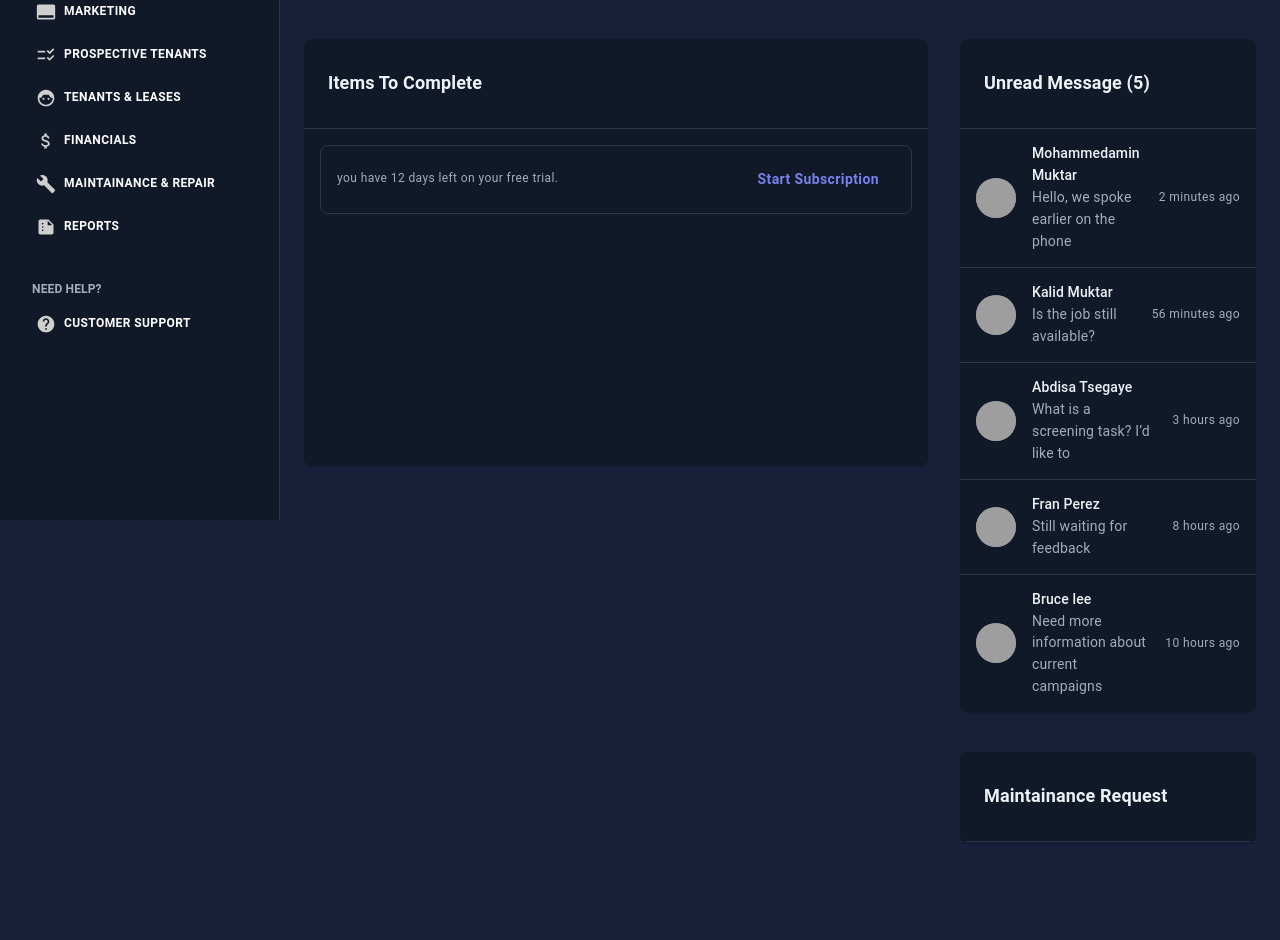
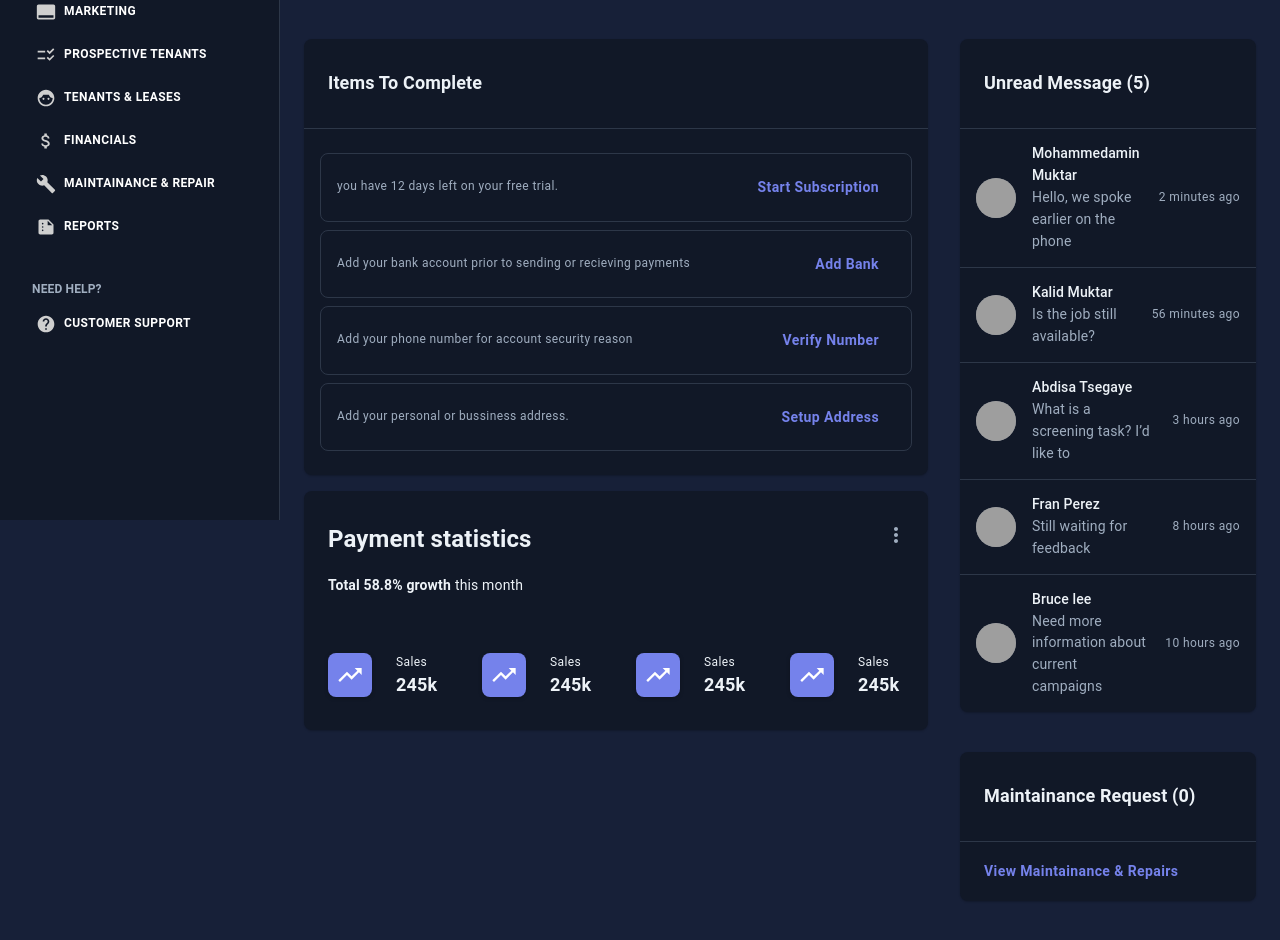
Before and after one commit to omni-saas/addis-flat, a Next.js app: page /dashboard in a window 1280 px wide. Shown: the part 280-1220 px from the top of the page. Before the commit the page ends 1162 px from the top, so only its background shows below. Built offline with nearby package versions, Linux system fonts and the light colour scheme; no server answers; grey boxes are pictures that could not be loaded.

Commit message:
dashboard sidebar final

```diff
--- a/app/dashboard/page.tsx
+++ b/app/dashboard/page.tsx
@@ -8,6 +8,7 @@ import PersonIcon from '@mui/icons-material/Person';
 import ItemToComplete from "@/components/dashboard-overview/items-to-complete";
 import UnreadMessage from "@/components/dashboard-overview/unread-message";
 import MaintainanceRequest from "@/components/dashboard-overview/maintenance-request";
+import AnalyticsCard from "@/components/dashboard-overview/analytics-card";
 
 export default function Dashboard() {
   return (
@@ -71,6 +72,7 @@ export default function Dashboard() {
                 xs={12}
               >
                 <ItemToComplete />
+                <AnalyticsCard />
               </Grid>
               <Grid
                 item
--- a/components/common/dashboard-navbar.tsx
+++ b/components/common/dashboard-navbar.tsx
@@ -25,6 +25,7 @@ interface DashboardNavbarProps extends AppBarProps {
 
 const DashboardNavbarRoot = styled(AppBar)(
   ({ theme }) => ({
+
     backgroundColor: theme.palette.background.paper,
     ...(
       theme.palette.mode === 'light'
@@ -100,6 +101,7 @@ export const DashboardNavbar: FC<DashboardNavbarProps> = (props) => {
           left: {
             lg: 280
           },
+          backdropFilter:"blur(20px)",
           width: {
             lg: 'calc(100% - 280px)'
           }
--- /dev/null
+++ b/components/dashboard-overview/analytics-card.tsx
@@ -0,0 +1,68 @@
+import { Avatar, Box, Card, CardContent, CardHeader, Grid, IconButton, Typography } from "@mui/material";
+import type { FC } from "react";
+import MoreVertIcon from '@mui/icons-material/MoreVert';
+import { salesData } from "@/fake-api/sales-data";
+
+const AnalyticsCard:FC = () =>{
+  return (
+    <>
+      <Card sx={{
+        mt:2
+      }}>
+        <CardHeader
+          title="Payment statistics"
+          action={
+            <IconButton size="small" aria-label="settings" sx={{ color:'text.secondary' }}>
+              <MoreVertIcon />
+            </IconButton>
+          }
+          subheader={
+            <Typography variant="body2">
+              <Box component="span" sx={{ fontWeight:600, color:'text.primary', mr:.5}}>
+                Total 58.8% growth
+              </Box>
+               this month
+            </Typography>
+          }
+          titleTypographyProps={{
+            sx:{
+              mb: 2.5,
+              lineHeight:'2rem !important',
+              letterSpacing: '0.15px !important'
+            }
+          }}
+        />
+
+          <CardContent sx={{ pt: theme => `${theme.spacing(3)} !important`}}>
+            <Grid container spacing={5}>
+              {salesData.map((item,key)=>(
+                <Grid item xs={12} sm={3} key={key}>
+                  <Box key={key} sx={{ display:'flex', alignItems:'center' }}>
+                    <Avatar
+                      variant="rounded"
+                      sx={{
+                        mr: 3,
+                        width: 44,
+                        height: 44,
+                        boxShadow: 3,
+                        color:'white',
+                        backgroundColor:`${item.color}.main`
+                      }}
+                    >
+                      {item.icon}
+                    </Avatar>
+                    <Box sx={{ display:'flex', flexDirection:'column' }}>
+                      <Typography variant="caption">{item.title}</Typography>
+                      <Typography variant="h6">{item.stats}</Typography>
+                    </Box>
+                  </Box>
+                </Grid>
+              ))}
+            </Grid>
+          </CardContent>
+
+      </Card>
+    </>
+  );
+}
+export default AnalyticsCard;
--- a/components/dashboard-overview/items-to-complete.tsx
+++ b/components/dashboard-overview/items-to-complete.tsx
@@ -1,9 +1,10 @@
 import { Box, Button, Card, CardHeader, Divider, Typography } from "@mui/material";
 import { type FC } from "react";
-
+import { itemsToComplete } from "@/fake-api/items-to-complete";
 
 
 const ItemToComplete:FC = () =>{
+
   return (
     <Card>
       <CardHeader
@@ -12,13 +13,18 @@ const ItemToComplete:FC = () =>{
       <Divider />
         <Box
           sx={{
-            height:336,
+            // height:336,
             minWidth:500,
             p:2
           }}
         >
+          {itemsToComplete.map((item,key)=>(
             <Card
             variant="outlined"
+            sx={{
+              my:1
+            }}
+            key={key}
           >
           <Box
             sx={{
@@ -31,13 +37,15 @@ const ItemToComplete:FC = () =>{
             }}
           >
               <Typography color="textSecondary" variant="caption">
-                  you have 12 days left on your free trial.
+                {item.text}
               </Typography>
-                <Button>
-                  Start Subscription
+              <Button href={item.redirect_url}>
+                {item.button_text}
               </Button>
           </Box>
         </Card>
+          ))}
+
         </Box>
     </Card>
   );
--- a/components/dashboard-overview/maintenance-request.tsx
+++ b/components/dashboard-overview/maintenance-request.tsx
@@ -1,4 +1,4 @@
-import { Card, CardHeader, Divider, } from '@mui/material';
+import { Button, Card, CardHeader, Divider, } from '@mui/material';
 import type { FC } from 'react';
 
 
@@ -10,10 +10,15 @@ const MaintainanceRequest:FC=()=>{
 
     <Card>
       <CardHeader
-        title={`Maintainance Request`}
+        title={`Maintainance Request (${0})`}
       />
       <Divider />
-
+      <Button
+      href='/dashboard/maintainance'
+        sx={{ m:1 }}
+        >
+          View Maintainance & Repairs
+      </Button>
     </Card>
     </>
   );
--- /dev/null
+++ b/fake-api/items-to-complete.tsx
@@ -0,0 +1,29 @@
+import { ItemToComplete } from '@/types/items-to-complete';
+
+export const itemsToComplete: ItemToComplete[] = [
+  {
+    id: 'b91cbe81ee3efefba6b915a7',
+    text: 'you have 12 days left on your free trial.',
+    redirect_url: '/subscription',
+    button_text: 'Start Subscription',
+  },
+  {
+    id: 'b91cbe81ee3efefba6b915a3',
+    text: 'Add your bank account prior to sending or recieving payments',
+    redirect_url: '/add-bank',
+    button_text: 'Add Bank',
+  },
+  {
+    id: 'b91cbe81ee3efefba6b915a32',
+    text: 'Add your phone number for account security reason',
+    redirect_url: '/verify-phonenumber',
+    button_text: 'Verify Number',
+  },
+  {
+    id: 'b91cbe81ee3efefba6b915a35',
+    text: 'Add your personal or bussiness address.',
+    redirect_url: '/bussiness-address',
+    button_text: 'Setup Address',
+  }
+
+]
--- /dev/null
+++ b/fake-api/sales-data.tsx
@@ -0,0 +1,33 @@
+import { Sales } from "@/types/sales-data";
+import TrendingUpOutlinedIcon from '@mui/icons-material/TrendingUpOutlined';
+
+export const salesData: Sales[]=[
+  {
+    id: 'b91cbe81ee3efefba6b915a7',
+    stats:'245k',
+    color:'primary',
+    title:'Sales',
+    icon:<TrendingUpOutlinedIcon sx={{ fontSize: '1.75rem' }} />
+  },
+  {
+    id: 'b91cbe81ee3efefba6b915a7',
+    stats:'245k',
+    color:'primary',
+    title:'Sales',
+    icon:<TrendingUpOutlinedIcon sx={{ fontSize: '1.75rem' }}/>
+  },
+  {
+    id: 'b91cbe81ee3efefba6b915a7',
+    stats:'245k',
+    color:'primary',
+    title:'Sales',
+    icon:<TrendingUpOutlinedIcon sx={{ fontSize: '1.75rem' }}/>
+  },
+  {
+    id: 'b91cbe81ee3efefba6b915a7',
+    stats:'245k',
+    color:'primary',
+    title:'Sales',
+    icon:<TrendingUpOutlinedIcon sx={{ fontSize: '1.75rem' }}/>
+  }
+]
--- /dev/null
+++ b/types/items-to-complete.tsx
@@ -0,0 +1,6 @@
+export type ItemToComplete={
+  id: string;
+  text: string;
+  redirect_url: string;
+  button_text: string;
+}
--- /dev/null
+++ b/types/sales-data.tsx
@@ -0,0 +1,9 @@
+import { ReactNode } from "react";
+
+export type Sales={
+  id:string;
+  stats: string;
+  title:string;
+  color: string;
+  icon:ReactNode;
+}
```
Lines whose indentation alone changed are shown as unchanged.
